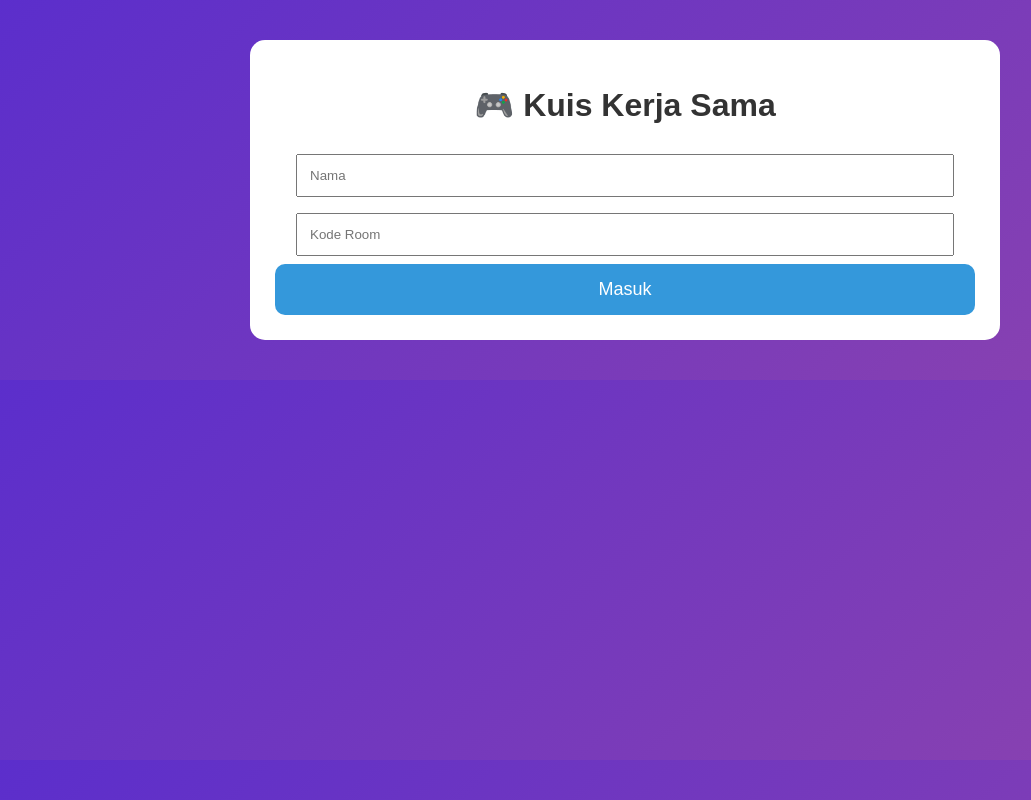
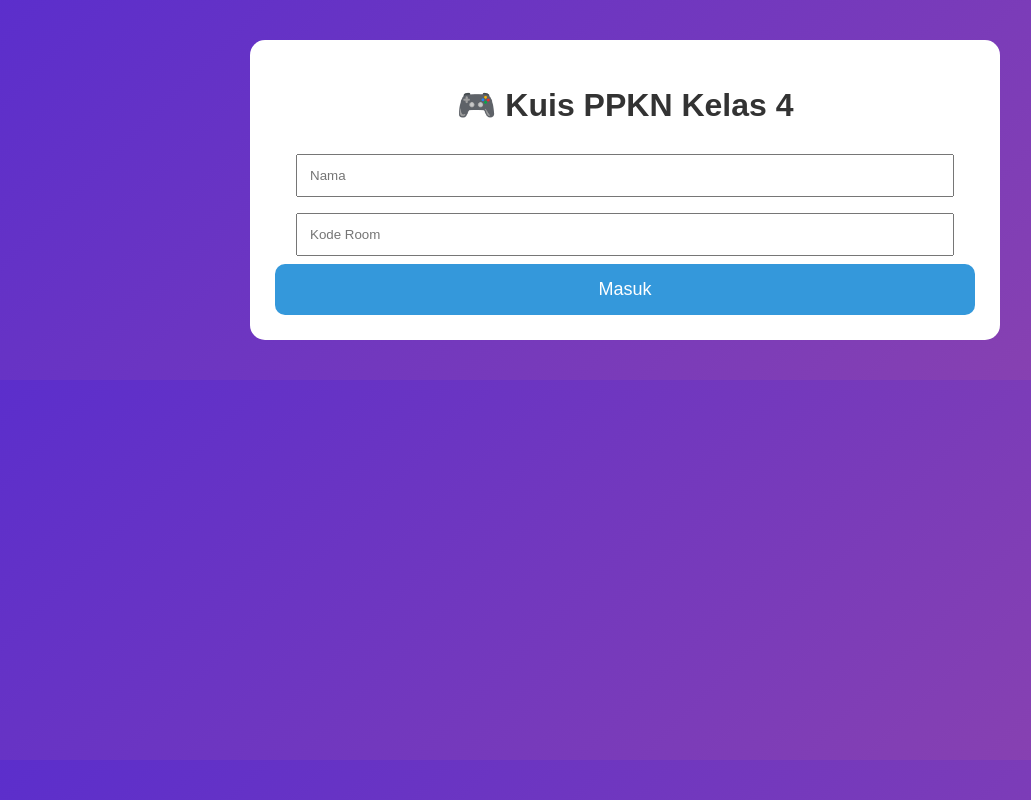
Before and after one commit to Arfan1007/PKN, a plain HTML site: page index.html in a window 1280 px wide. Shown: the whole page, without its empty margins (15-1046 px from the left). Drawn offline with Linux system fonts and the light colour scheme.

Commit message:
Update index.html

```diff
--- a/index.html
+++ b/index.html
@@ -76,7 +76,7 @@ th,td{
 
   <!-- JOIN -->
   <div class="card" id="joinBox">
-    <h1>🎮 Kuis Kerja Sama</h1>
+    <h1>🎮 Kuis PPKN Kelas 4</h1>
     <input id="nama" placeholder="Nama">
     <input id="room" placeholder="Kode Room">
     <button class="btn" onclick="joinGame()">Masuk</button>
```
